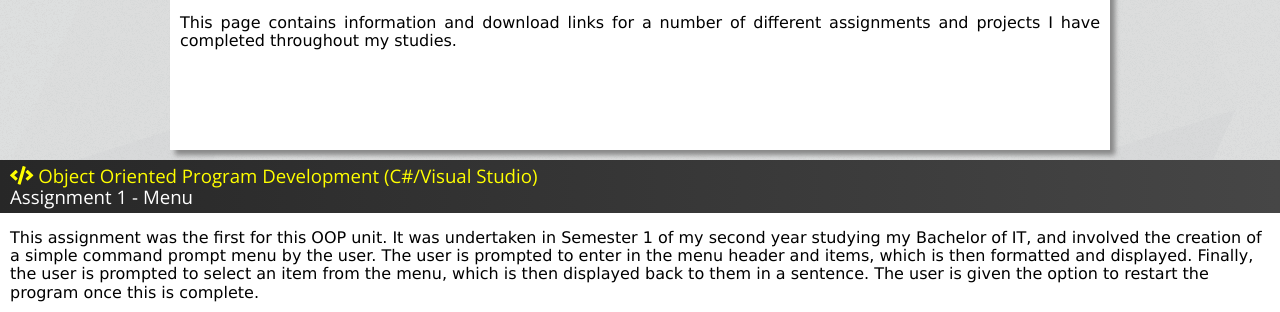
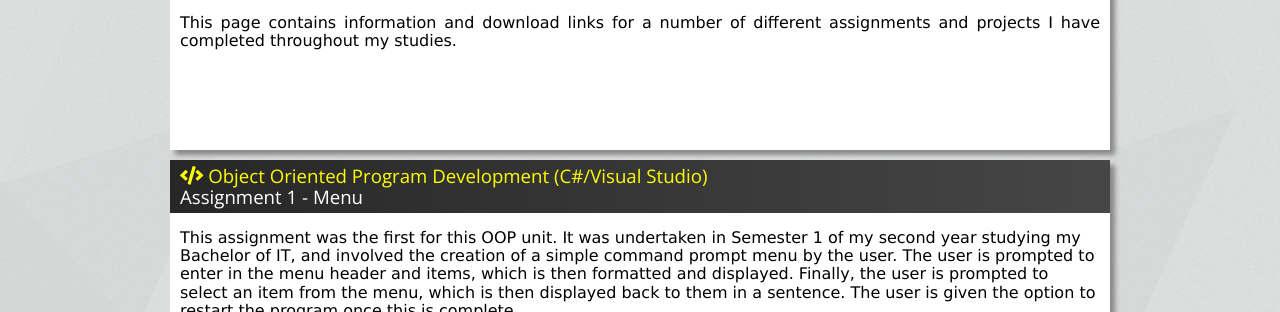
Before and after one commit to kainec97/kainec97.github.io, a plain HTML site: page skill_demo.html in a window 1280 px wide. Shown: the part 234-546 px from the top of the page. Drawn offline with nearby package versions, Linux system fonts and the light colour scheme.

Commit message:
Fixed formatting for demo containers

```diff
--- a/css/styles.css
+++ b/css/styles.css
@@ -165,7 +165,11 @@ img {display:block;
     background-color: #ffffff;
     box-shadow: 5px 5px 5px #888888;
     text-align: left;
-	margin-bottom: 10px;
+    margin-bottom: 10px;
+    margin-left: auto;
+    margin-right: auto;
+    width: 50%;
+    min-width: 940px;
 }
 .demoThumb {
 	width: 20%;
```
